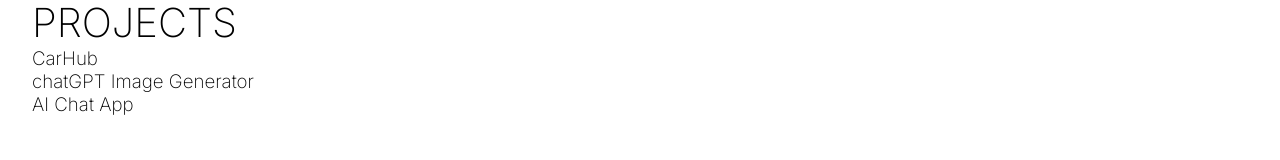
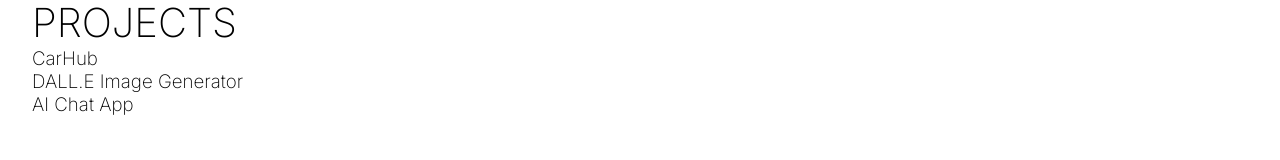
Before and after one commit to SanjeevMidda/Sanjeev-Midda, a Next.js app: page / in a window 1280 px wide. Both pictures are taken after a click on the element "PROJECTS". Shown: the part 294-454 px from the top of the page. Built offline with nearby package versions, Linux system fonts and the light colour scheme.

Commit message:
Update Project.js

```diff
--- a/components/Project.js
+++ b/components/Project.js
@@ -13,7 +13,7 @@
     <div className='project'>
         <h2>PROJECTS</h2>
         <h3 onClick={() => setProjectSelected("CarHub")}>CarHub</h3>
-        <h3 onClick={() => setProjectSelected("chatGPT")}>chatGPT Image Generator</h3>
+        <h3 onClick={() => setProjectSelected("chatGPT")}>DALL.E Image Generator</h3>
         <h3 onClick={() => setProjectSelected("AI")}>AI Chat App</h3>
 
         <div className="productDetails">
```
